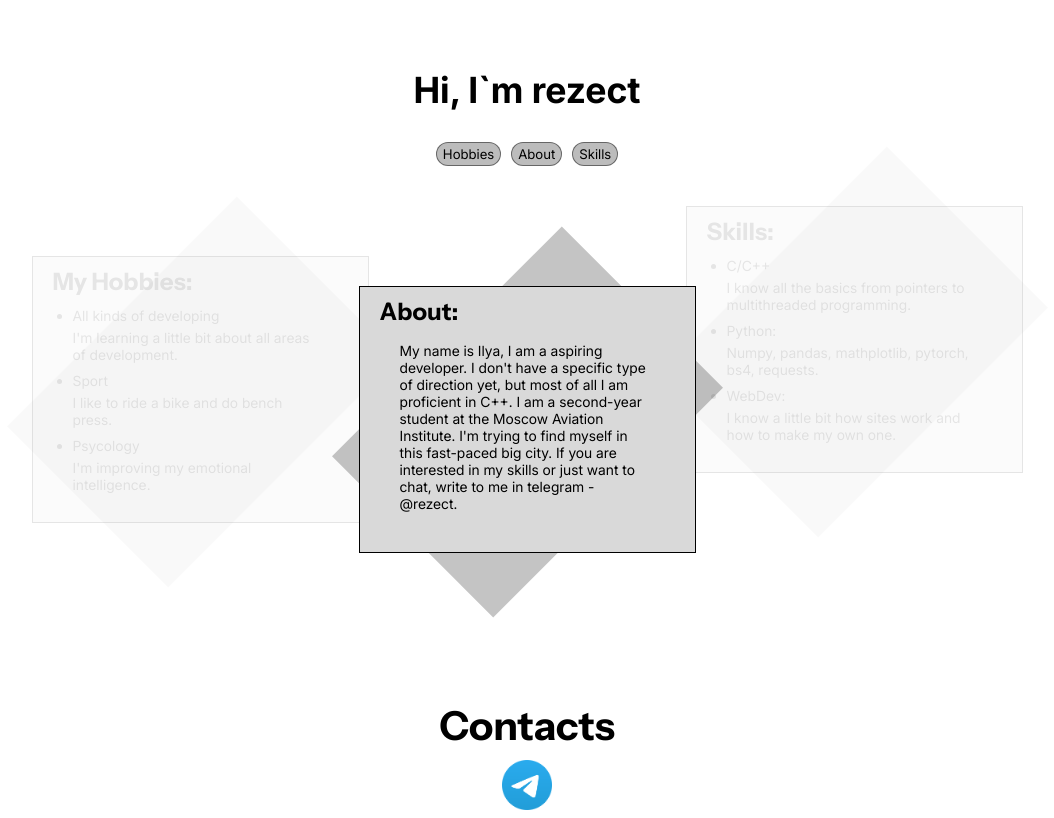
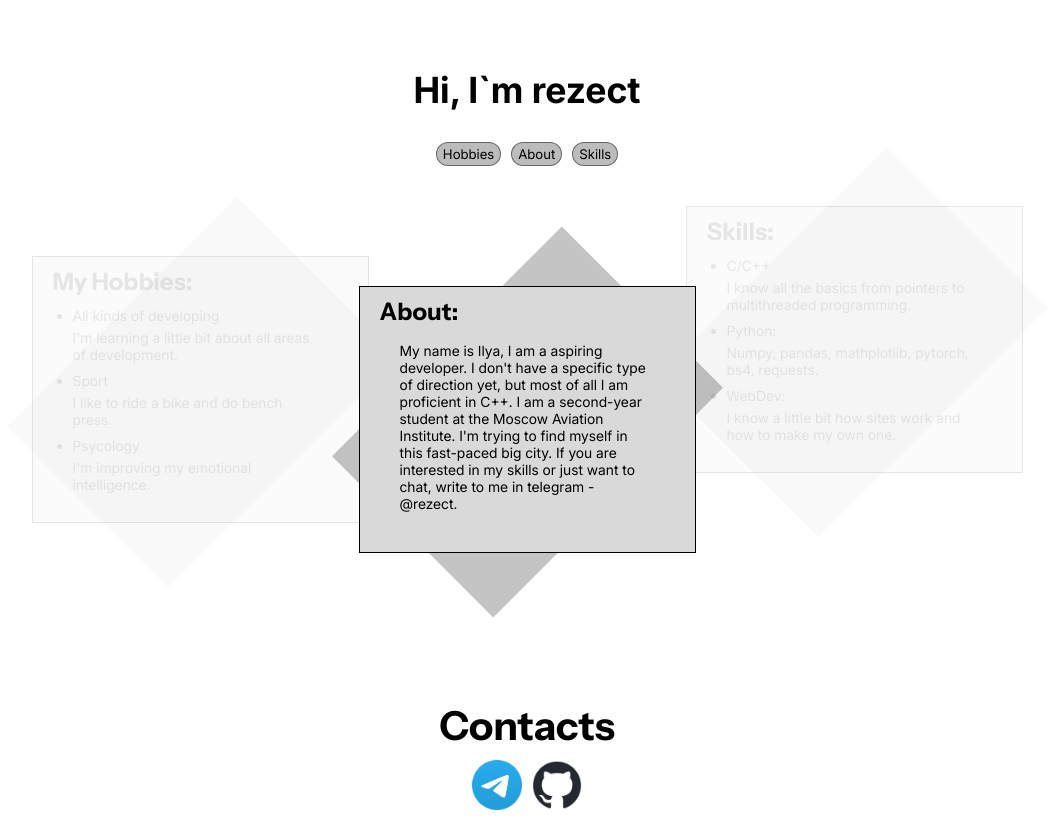
Before and after one commit to rezect/portfolio, a React (Vite) app: page / in a window 1280 px wide. Shown: the whole page, without its empty margins (113-1167 px from the left). Built offline with nearby package versions, Linux system fonts and the light colour scheme.

Commit message:
Add github and hover for contacts

```diff
--- a/src/components/Footer.jsx
+++ b/src/components/Footer.jsx
@@ -1,13 +1,19 @@
 import styles from '../styles/Footer.module.css'
-import tgLogo from '/Logo.png'
+import tgLogo from '/telegram-logo.png'
+import githubLogo from '/github-mark.png'
 
 function Footer() {
   return (
     <>
       <h1 className={styles.footer_title}>Contacts</h1>
-      <a href='https://t.me/rezect' target='_blank' rel='noreferrer' className={styles.footer_link}>
-        <img src={tgLogo} className={styles.footer_logo}/>
-      </a>
+      <div className={styles.footer}>
+        <a href='https://t.me/rezect' target='_blank' rel='noreferrer' className={styles.footer_link}>
+          <img src={tgLogo} className={styles.footer_logo}/>
+        </a>
+        <a href='https://github.com/rezect' target='_blank' rel='noreferrer' className={styles.footer_link}>
+          <img src={githubLogo} className={styles.footer_logo}/>
+        </a>
+      </div>
     </>
   )
 }
--- a/src/styles/Footer.module.css
+++ b/src/styles/Footer.module.css
@@ -1,3 +1,9 @@
+.footer {
+  display: flex;
+  flex-direction: row;
+  justify-content: center;
+}
+
 .footer_title {
   font-family: 'Instrument Sans';
   font-size: 40px;
@@ -13,5 +19,12 @@
 }
 
 .footer_logo {
+  margin: auto 5px;
   width: 50px;
 }
+
+.footer_logo:hover {
+  opacity: 0.8;
+  margin: auto 5px;
+  width: 50px;
+}
```
Also changed, not shown: public/github-mark.png (added), public/telegram-logo.png (renamed from public/Logo.png).
